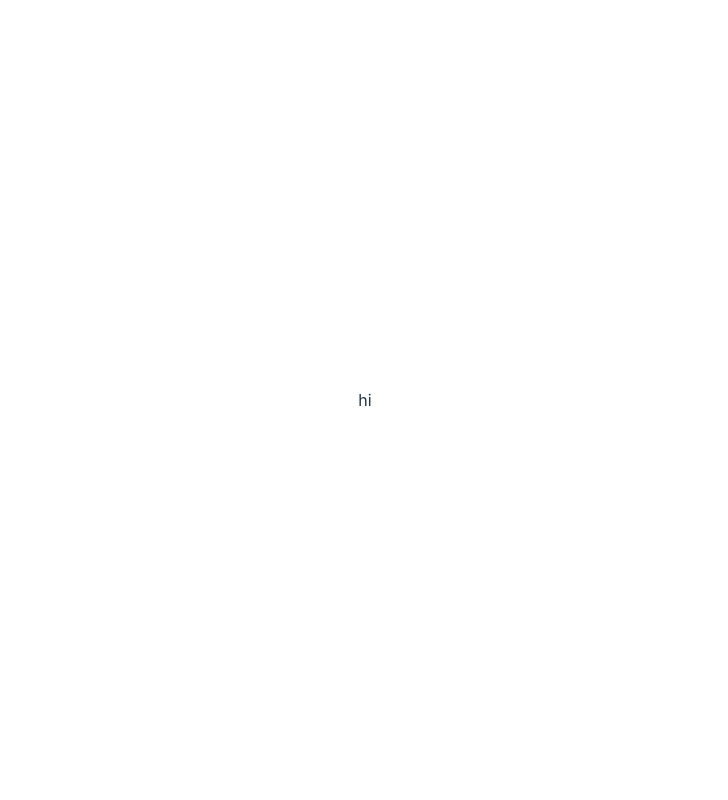
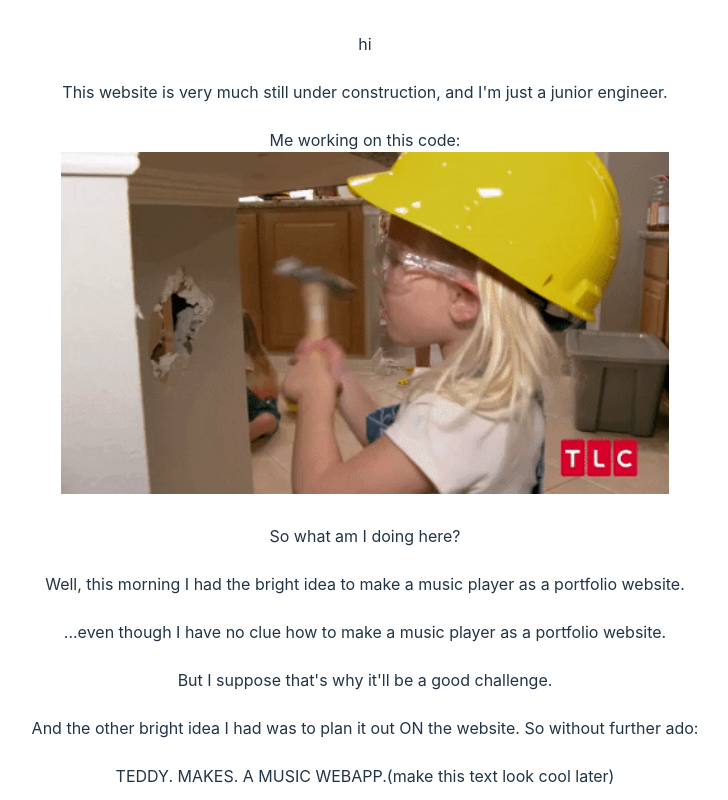
Before and after one commit to TedderGoGetter/Teddyrobzdotcom, a React (Vite) app: page / in a window 1280 px wide. Shown: the top 800 px of the page, without its empty margins (275-1003 px from the left). Built offline with nearby package versions, Linux system fonts and the light colour scheme.

Commit message:
design phase started

```diff
--- /dev/null
+++ b/src/Plan.css
@@ -0,0 +1,3 @@
+.construction-gif {
+    width: 50%;
+}
--- a/src/Plan.jsx
+++ b/src/Plan.jsx
@@ -1,8 +1,48 @@
+import constructionGif from './assets/construction.gif'
+import './Plan.css'
+
 function Plan() {
 
     return (
         <>
-        hi
+            hi <br></br>
+            <br></br>
+            This website is very much still under construction, and I'm just a junior engineer.
+            <br></br><br></br>
+            Me working on this code:
+            <br></br>
+
+            <img src={constructionGif} className='construction-gif' alt="construction-gif" />
+
+            <br></br><br></br>
+            So what am I doing here?
+            <br></br><br></br>
+            Well, this morning I had the bright idea to make a music player as a portfolio website.
+            <br></br><br></br>
+            ...even though I have no clue how to make a music player as a portfolio website.
+            <br></br><br></br>
+            But I suppose that's why it'll be a good challenge.
+            <br></br><br></br>
+            And the other bright idea I had was to plan it out ON the website. So without further ado:
+            <br></br><br></br>
+            TEDDY. MAKES. A MUSIC WEBAPP.(make this text look cool later)
+            <br></br><br></br>
+            <br></br><br></br>
+            <h2>Chapter 1: Initial design</h2>
+            Since the world is very much mobile now I will optimize for *mobile first*.
+            <br></br><br></br>
+            *What do I want from this music player?*
+            <br></br>
+            I want to make a music player that has my latest release.
+            Not only can people play the song but they can also add effects to it.
+            The effects should always sound good, there should be no way for the person messing with it to make it ugly.
+            After all, it's my job as a music producer and an engineer to curate this experience.
+            <br></br>
+
+            `
+
+
+
         </>
     )
 }
```
Also changed, not shown: src/assets/construction.gif (added).
